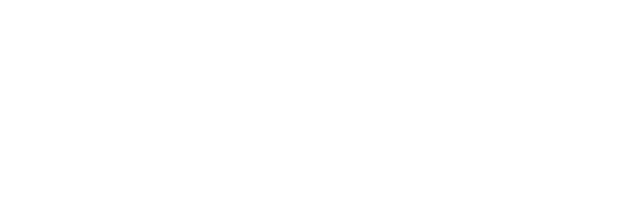
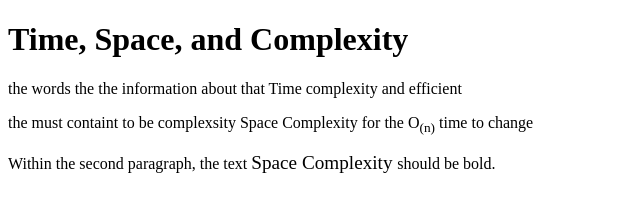
Before and after one commit to acciojob/time-and-space-complexity-BALAMURUGAN8222, a website: page main.html in a window 1280 px wide. Shown: the whole page, without its empty margins (0-640 px from the left). Drawn offline with Linux system fonts and the light colour scheme.

Commit message:
created a submission

```diff
--- a/main.html
+++ b/main.html
@@ -8,7 +8,12 @@
 
 <body>
 	<!-- the entire body must be written by student -->
-    <script type="text/javascript" src="./script.js">
+	<h1>Time, Space, and Complexity</h1>
+	<p>the words the the information about that Time complexity and efficient </p>
+  <p>the must containt to be complexsity Space Complexity for the O<SUB>(n)</SUB> time to change </p>
+	<p>Within the second paragraph, the text <big>Space Complexity </big>should be bold.
+	</p>
+	<script type="text/javascript" src="./script.js">
 </script>
 
 </body>
```
